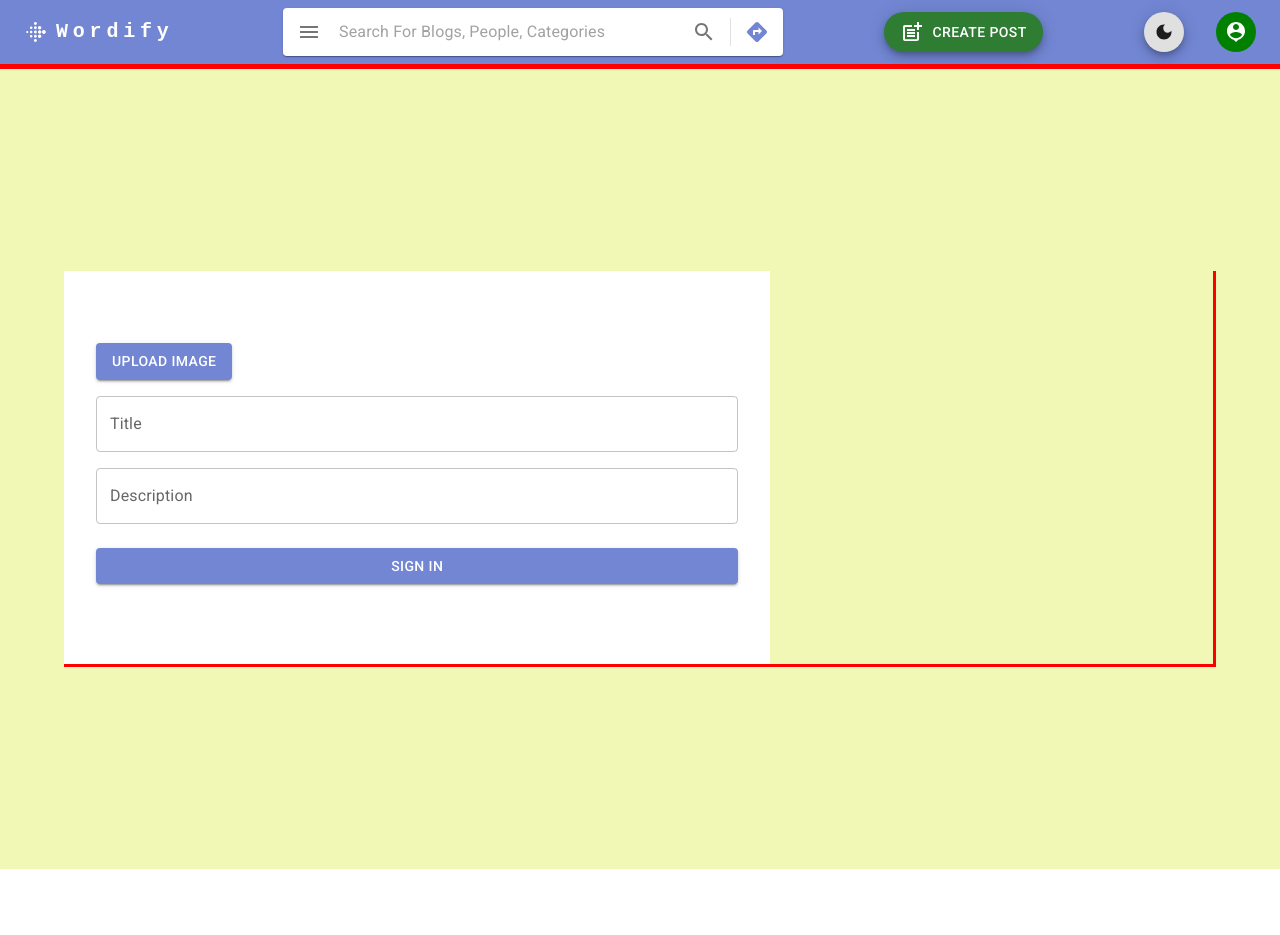
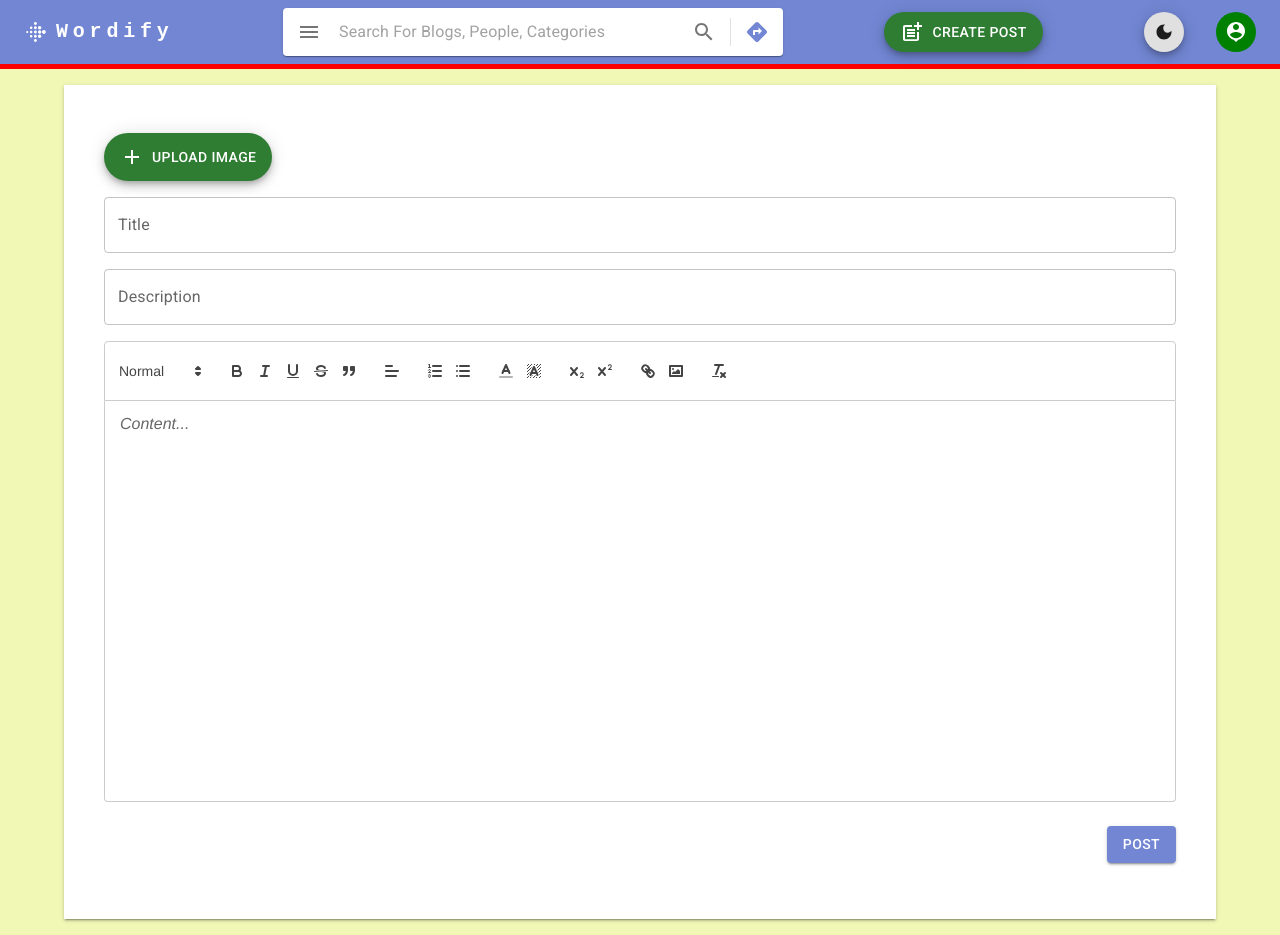
Before and after one commit to imak02/mern-blog, a React (Vite) app: page /blog/create in a window 1280 px wide. Before the commit the page ends 869 px from the top, so only its background shows below. Built offline with nearby package versions, Linux system fonts and the light colour scheme.

Commit message:
Blog Details page

```diff
--- a/src/App.jsx
+++ b/src/App.jsx
@@ -43,7 +43,13 @@ const router = createBrowserRouter([
 
 const App = () => {
   return (
-    <Box sx={{ backgroundColor: "background.default", minHeight: "100vh" }}>
+    <Box
+      sx={{
+        backgroundColor: (t) =>
+          t.palette.mode === "light" ? "#BDCDD6" : t.palette.background.default,
+        minHeight: "100vh",
+      }}
+    >
       <RouterProvider router={router} />
     </Box>
   );
--- a/src/components/BlogCard.jsx
+++ b/src/components/BlogCard.jsx
@@ -27,7 +27,8 @@ const BlogCard = ({ blog }) => {
       <Card
         sx={{
           width: "100%",
-          backgroundColor: "background.default",
+          backgroundColor: (t) =>
+            t.palette.mode === "light" ? "#EDDBC7" : t.palette.grey[800],
           px: 2,
         }}
       >
--- a/src/main.jsx
+++ b/src/main.jsx
@@ -3,9 +3,9 @@ import ReactDOM from "react-dom/client";
 import App from "./App";
 import AuthContextProvider from "./context/AuthContextProvider";
 import DarkModeContextProvider from "./context/ThemeContextProvider";
-import "./index.css";
 import MyThemeProvider from "./MyThemeProvider";
 import "./api/axiosDefaults";
+import "./index.css";
 
 ReactDOM.createRoot(document.getElementById("root")).render(
   <React.StrictMode>
--- a/src/pages/CreateBlog.jsx
+++ b/src/pages/CreateBlog.jsx
@@ -6,17 +6,33 @@ import Box from "@mui/material/Box";
 import Grid from "@mui/material/Grid";
 import LockOutlinedIcon from "@mui/icons-material/LockOutlined";
 import Typography from "@mui/material/Typography";
-import { Chip, Container, Divider, Input } from "@mui/material";
+import { Chip, Container, Divider, Fab, Input } from "@mui/material";
 import React, { useContext, useState } from "react";
 import { useFormik } from "formik";
 import * as Yup from "yup";
 import { Button, IconButton, InputAdornment, TextField } from "@mui/material";
-import { Google, Visibility, VisibilityOff } from "@mui/icons-material";
+import { Add, Google, Visibility, VisibilityOff } from "@mui/icons-material";
 import { Link, useNavigate } from "react-router-dom";
 import axios from "axios";
 import { AuthContext } from "../context/AuthContextProvider";
+import ReactQuill from "react-quill";
+import "react-quill/dist/quill.snow.css";
+import "./CreateBlog.scss";
 
 export default function CreateBlog() {
+  const [value, setValue] = useState("");
+  const [image, setImage] = useState(null);
+
+  var toolbarOptions = [
+    [{ header: [1, 2, false] }],
+    ["bold", "italic", "underline", "strike", "blockquote"],
+    [{ align: ["", "center", "justify"] }],
+    [{ list: "ordered" }, { list: "bullet" }],
+    [{ color: [] }, { background: [] }],
+    [{ script: "sub" }, { script: "super" }],
+    ["link", "image"],
+    ["clean"],
+  ];
   // console.log(auth);
 
   const formik = useFormik({
@@ -61,47 +77,11 @@ export default function CreateBlog() {
       }}
     >
       <Container>
-        <Grid
-          container
-          component="main"
-          sx={{
-            borderRight: "3px solid red",
-            borderBottom: "3px solid red",
-          }}
-        >
-          {/* <Grid
-            item
-            xs={false}
-            sm={false}
-            md={6}
-            sx={{
-              backgroundImage: (t) =>
-                t.palette.mode === "light"
-                  ? "url(https://images.pexels.com/photos/1431282/pexels-photo-1431282.jpeg?auto=compress&cs=tinysrgb&w=1600)"
-                  : "url(https://images.pexels.com/photos/1431282/pexels-photo-1431282.jpeg?auto=compress&cs=tinysrgb&w=1600)",
-              backgroundRepeat: "no-repeat",
-              backgroundColor: (t) =>
-                t.palette.mode === "light"
-                  ? t.palette.grey[50]
-                  : t.palette.grey[900],
-              backgroundSize: "cover",
-              backgroundPosition: "start",
-            }}
-          /> */}
-          <Grid
-            item
-            // xs={12}
-            // sm={12}
-            // md={6}
-            component={Paper}
-            elevation={0}
-            square
-            sx={{ my: { xs: 2, md: 0 }, height: "100%" }}
-          >
+        <Paper elevation={2} square sx={{ my: 2, p: 2, height: "100%" }}>
           <Box
             sx={{
-                my: 8,
-                mx: 4,
+              my: 3,
+              mx: 3,
               display: "flex",
               flexDirection: "column",
               alignItems: "center",
@@ -111,12 +91,31 @@ export default function CreateBlog() {
             <Box
               component="form"
               onSubmit={formik.handleSubmit}
-                sx={{ mt: 1, width: "100%" }}
+              sx={{
+                mt: 1,
+                width: "100%",
+                display: "flex",
+                flexDirection: "column",
+                alignItems: "flex-start",
+              }}
             >
-                <Button variant="contained" component="label">
+              <Fab
+                color="success"
+                aria-label="add"
+                variant="extended"
+                sx={{ mb: 2 }}
+              >
+                <Add sx={{ mr: 1 }} />
                 Upload Image
-                  <input type="file" hidden />
-                </Button>
+                <input
+                  type="file"
+                  value={(e) => {
+                    e.target.files[0];
+                  }}
+                  hidden
+                />
+              </Fab>
+
               <TextField
                 fullWidth
                 id="title"
@@ -129,7 +128,7 @@ export default function CreateBlog() {
                 onChange={formik.handleChange}
                 error={formik.touched.title && Boolean(formik.errors.title)}
                 helperText={formik.touched.title && formik.errors.title}
-                  sx={{ marginY: 2 }}
+                sx={{ mb: 2 }}
               />
               <TextField
                 fullWidth
@@ -149,20 +148,32 @@ export default function CreateBlog() {
                 helperText={
                   formik.touched.description && formik.errors.description
                 }
+                sx={{ mb: 2 }}
               />
+
+              <ReactQuill
+                theme="snow"
+                value={value}
+                modules={{ toolbar: toolbarOptions }}
+                onChange={setValue}
+                placeholder="Content..."
+              />
+
               <Button
                 type="submit"
-                  fullWidth
                 variant="contained"
-                  sx={{ mt: 3, mb: 2 }}
+                sx={{
+                  mt: 3,
+                  mb: 2,
+                  alignSelf: "flex-end",
+                }}
                 // disabled={isLoading}
               >
-                  {formik.isSubmitting ? "Signing In..." : "Sign In"}
+                {formik.isSubmitting ? "Posting..." : "Post"}
               </Button>
             </Box>
           </Box>
-          </Grid>
-        </Grid>
+        </Paper>
       </Container>
     </Box>
   );
--- /dev/null
+++ b/src/pages/CreateBlog.scss
@@ -0,0 +1,25 @@
+.quill {
+  width: 100%;
+  .ql-toolbar {
+    height: 60px;
+    padding: 4px 5px;
+    display: flex;
+    align-items: center;
+    border-top-left-radius: 4px;
+    border-top-right-radius: 4px;
+  }
+
+  .ql-container {
+    border-bottom-left-radius: 4px;
+    border-bottom-right-radius: 4px;
+  }
+
+  .ql-editor {
+    font-size: 16px;
+    height: 400px;
+
+    &:focus {
+      outline: #7286d3 solid 2px;
+    }
+  }
+}
```
Also changed, not shown: src/pages/BlogDetails.jsx (+103 -29 lines). Lines whose indentation alone changed are shown as unchanged.
